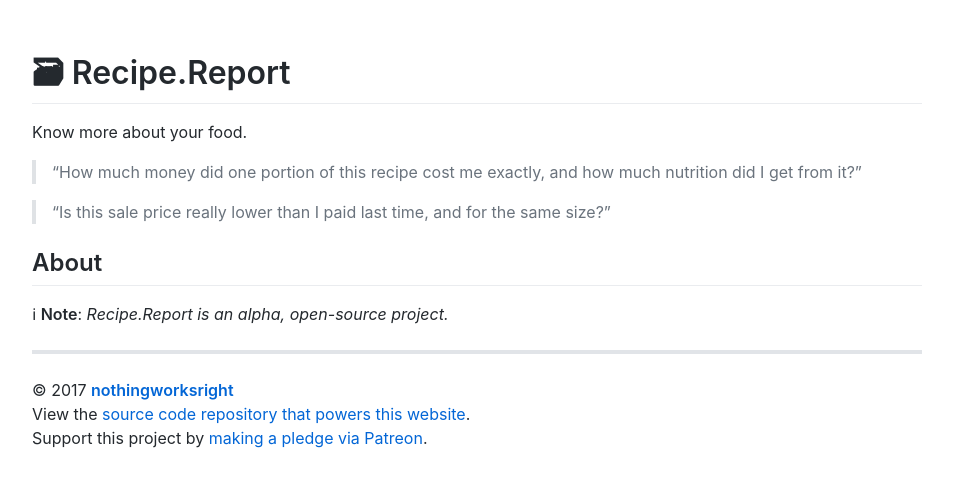
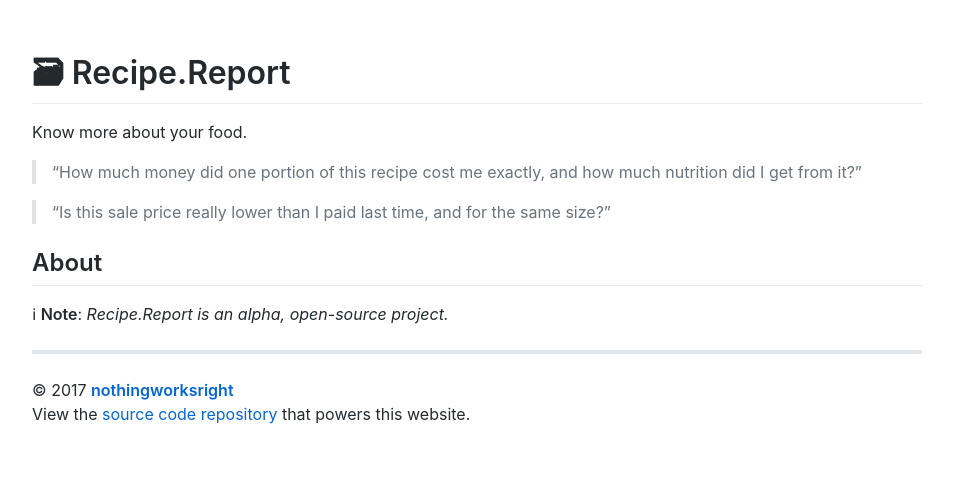
Before and after one commit to nothingworksright/recipereport_website, a Jekyll site: the page built from index.md, in a window 1280 px wide. Shown: the top 487 px of the page, without its empty margins (163-1116 px from the left). Built offline with Jekyll 4.4.1, drawn with Linux system fonts in a browser that asks for light colours; our own code applies the rules of GitHub Pages for plain Markdown files.

Commit message:
Update index.md

```diff
--- a/index.md
+++ b/index.md
@@ -14,5 +14,4 @@ Know more about your food.
 
 ---
 © 2017 [__nothingworksright__](https://github.com/nothingworksright)
-View the [source code repository that powers this website](https://github.com/nothingworksright/recipereport_website).
-Support this project by [making a pledge via Patreon](https://www.patreon.com/jmg1138).
+View the [source code repository](https://github.com/nothingworksright/recipereport_website) that powers this website.
```
